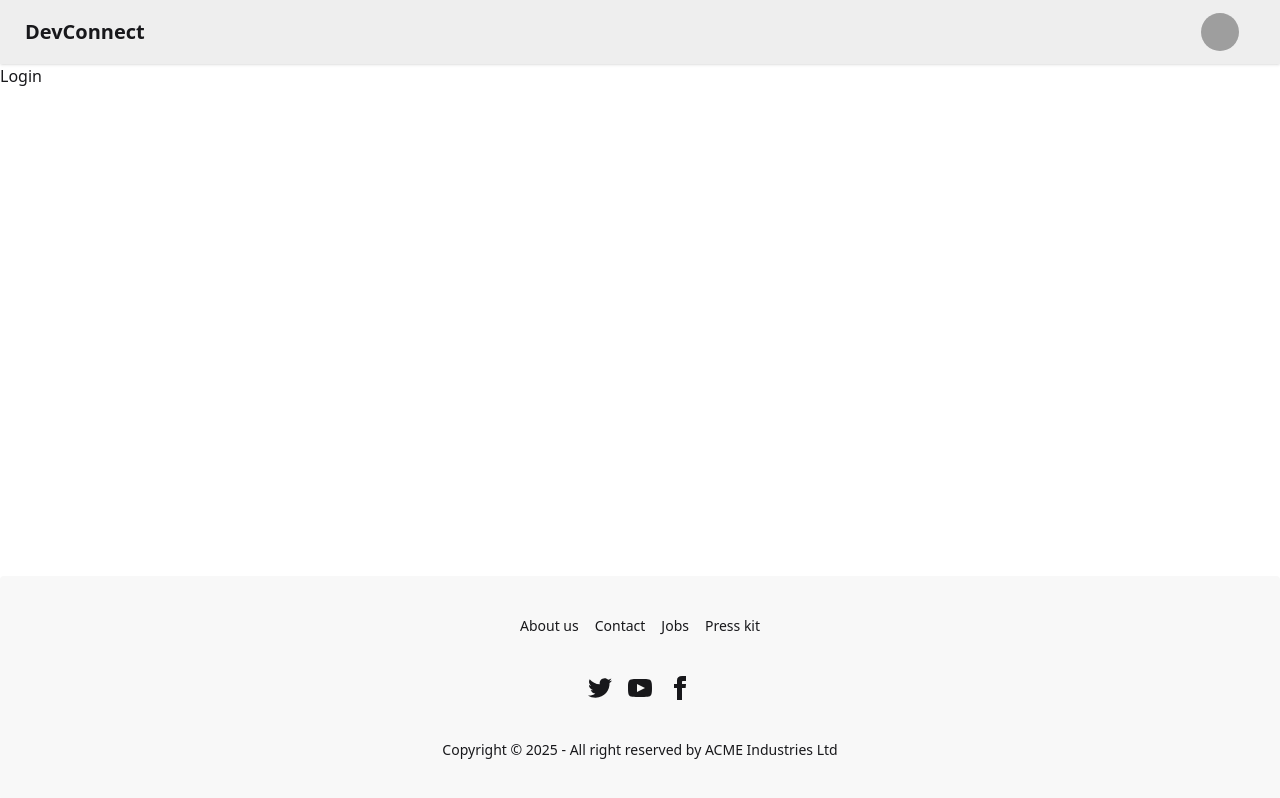
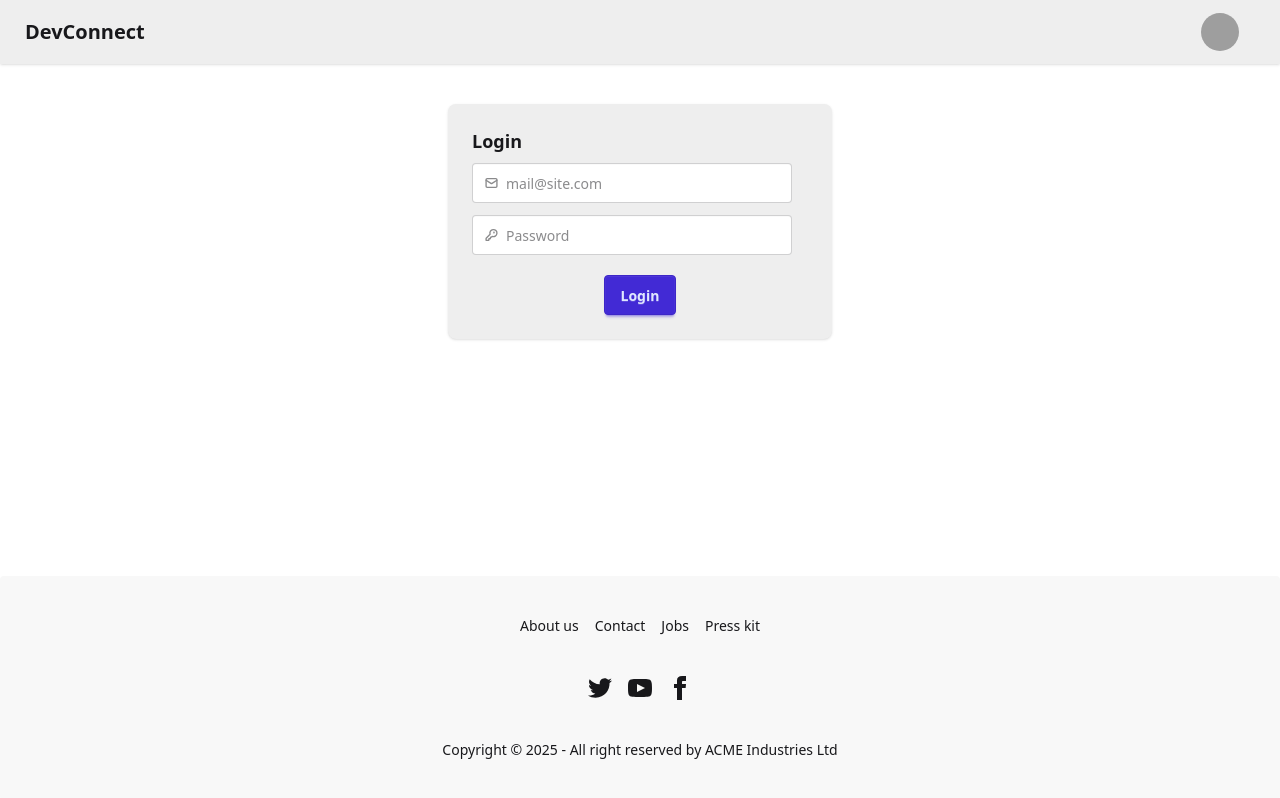
Before and after one commit to SupLinn/DevConnect, a React (Vite) app in the folder Frontend-web/: page /login in a window 1280 px wide. Built offline with nearby package versions, Linux system fonts and the light colour scheme; grey boxes are pictures that could not be loaded.

Commit message:
added login page & connection

```diff
--- a/Frontend-web/package.json
+++ b/Frontend-web/package.json
@@ -11,6 +11,7 @@
   },
   "dependencies": {
     "@tailwindcss/vite": "^4.1.11",
+    "axios": "^1.11.0",
     "react": "^19.1.1",
     "react-dom": "^19.1.1",
     "react-router": "^7.8.0",
--- a/Frontend-web/src/components/Login.jsx
+++ b/Frontend-web/src/components/Login.jsx
@@ -1,8 +1,83 @@
-import React from 'react'
+import React, { useState } from 'react'
+import axios from 'axios'
 
 const Login = () => {
+  const [email, setEmail]  = useState("");
+  const [password, setPassword] = useState("");
+
+  const loginHandler = async() => {
+    try {
+      const result = await axios.post("http://localhost:3000/login",{
+        email,
+        password
+      },{withCredentials: true})
+    } catch (error) {
+      console.log(error.message);
+    }
+  }
+
+
   return (
-    <div>Login</div>
+    <div className="flex justify-center my-10">
+      <div className="card bg-base-300 w-96 shadow-sm ">
+      <div className="card-body">
+        <h2 className="card-title">Login</h2>
+        <div>
+          <label className="input validator">
+            <svg className="h-[1em] opacity-50" xmlns="http://www.w3.org/2000/svg" viewBox="0 0 24 24">
+              <g
+                strokeLinejoin="round"
+                strokeLinecap="round"
+                strokeWidth="2.5"
+                fill="none"
+                stroke="currentColor"
+              >
+                <rect width="20" height="16" x="2" y="4" rx="2"></rect>
+                <path d="m22 7-8.97 5.7a1.94 1.94 0 0 1-2.06 0L2 7"></path>
+              </g>
+            </svg>
+            <input type="email" placeholder="mail@site.com" required value={email} onChange={(e) => setEmail(e.target.value)}/>
+          </label>
+          <div className="validator-hint hidden">Enter valid email address</div>
+
+          <label className="input validator my-3">
+            <svg className="h-[1em] opacity-50" xmlns="http://www.w3.org/2000/svg" viewBox="0 0 24 24">
+              <g
+                strokeLinejoin="round"
+                strokeLinecap="round"
+                strokeWidth="2.5"
+                fill="none"
+                stroke="currentColor"
+              >
+                <path
+                  d="M2.586 17.414A2 2 0 0 0 2 18.828V21a1 1 0 0 0 1 1h3a1 1 0 0 0 1-1v-1a1 1 0 0 1 1-1h1a1 1 0 0 0 1-1v-1a1 1 0 0 1 1-1h.172a2 2 0 0 0 1.414-.586l.814-.814a6.5 6.5 0 1 0-4-4z"
+                ></path>
+                <circle cx="16.5" cy="7.5" r=".5" fill="currentColor"></circle>
+              </g>
+            </svg>
+            <input
+              type="password"
+              required
+              placeholder="Password"
+              minLength="8"
+              pattern="(?=.*\d)(?=.*[a-z])(?=.*[A-Z]).{8,}"
+              title="Must be more than 8 characters, including number, lowercase letter, uppercase letter"
+              value={password}
+              onChange={(e) => setPassword(e.target.value)}
+            />
+          </label>
+          <p className="validator-hint hidden">
+            Must be more than 8 characters, including
+            <br />At least one number <br />At least one lowercase letter <br />At least one uppercase letter
+          </p>
+        </div>
+        <div className="card-actions flex justify-center">
+          <button className="btn btn-primary" onClick={loginHandler}>Login</button>
+        </div>
+      </div>
+    </div>
+    </div>
+
   )
 }
 
```
Also changed, not shown: 1 other file (tests, documents, lock files or other folders).
